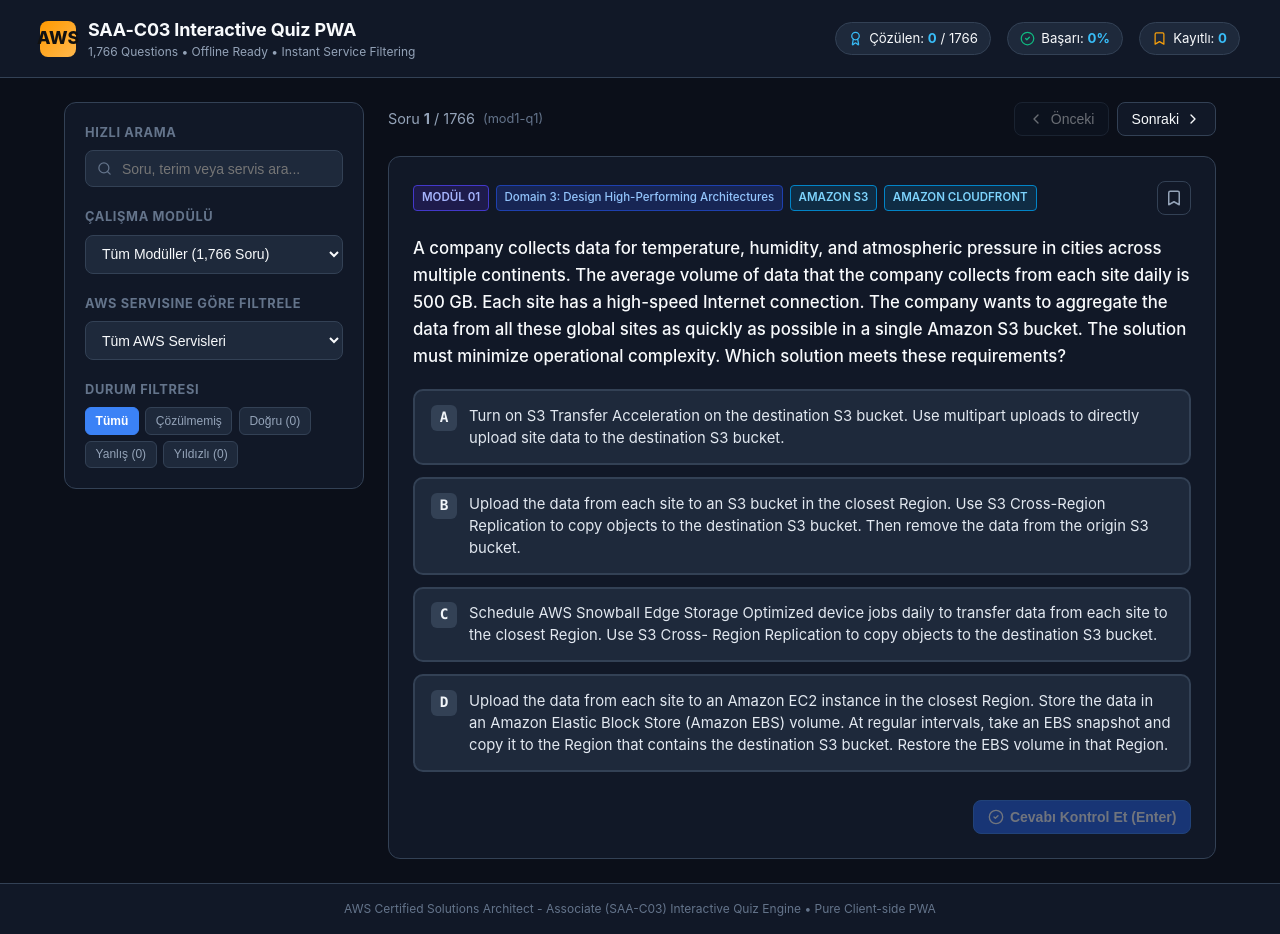
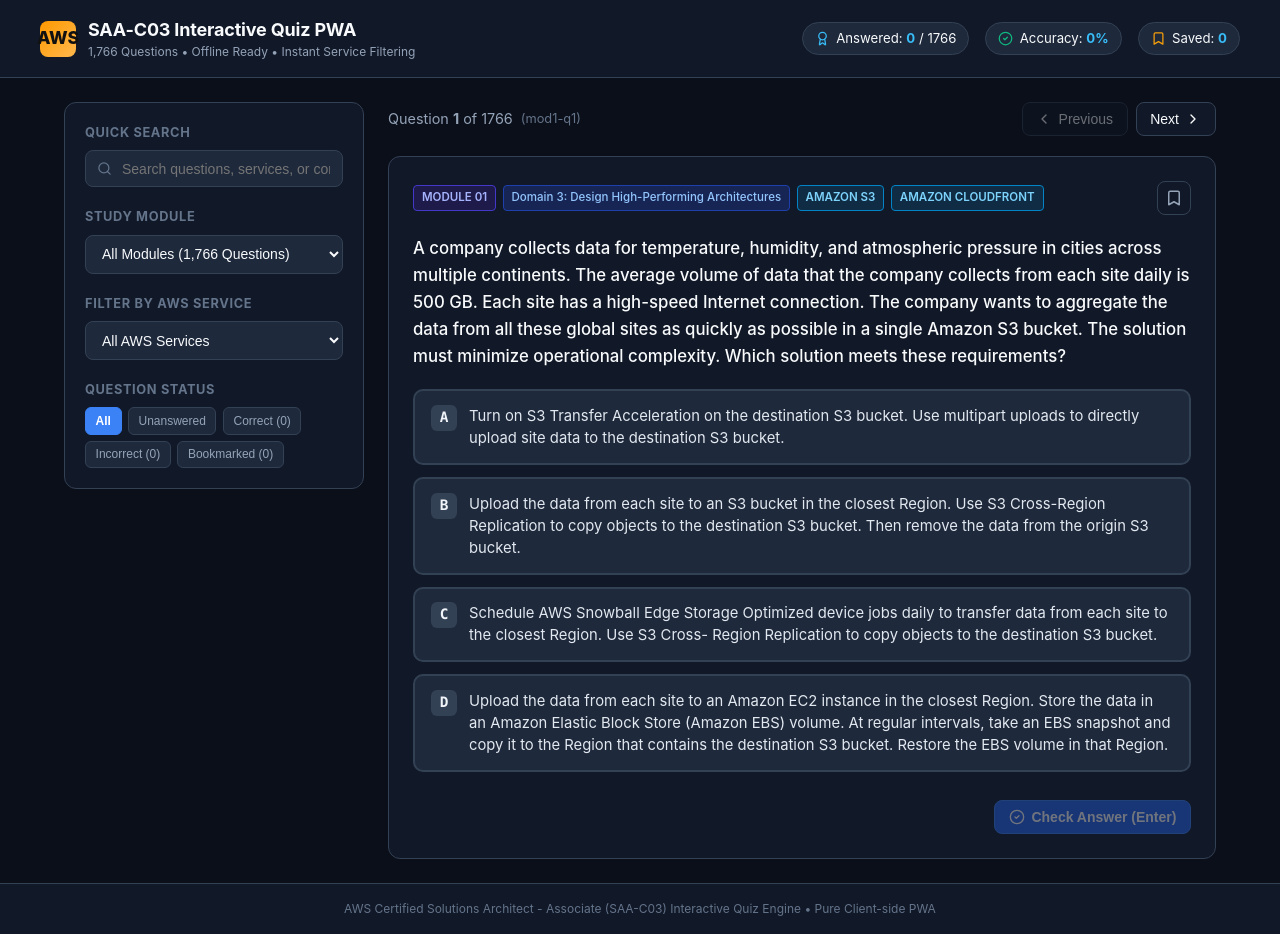
Before and after one commit to AtaCanYmc/AWS-SAA-C03-Study-Notes, a React (Vite) app in the folder web/: page / in a window 1280 px wide. Built offline with nearby package versions, Linux system fonts and the light colour scheme.

Commit message:
docs: localize GitHub templates, documentation references, and PWA UI to English

```diff
--- a/web/src/App.tsx
+++ b/web/src/App.tsx
@@ -247,15 +247,15 @@ export const App: React.FC = () => {
           <div className="stats-bar">
             <div className="stat-pill">
               <Award size={15} color="#38bdf8" />
-              <span>Çözülen: <strong>{totalAnswered}</strong> / {questionsData.length}</span>
+              <span>Answered: <strong>{totalAnswered}</strong> / {questionsData.length}</span>
             </div>
             <div className="stat-pill">
               <CheckCircle2 size={15} color="#10b981" />
-              <span>Başarı: <strong>{accuracy}%</strong></span>
+              <span>Accuracy: <strong>{accuracy}%</strong></span>
             </div>
             <div className="stat-pill">
               <Bookmark size={15} color="#f59e0b" />
-              <span>Kayıtlı: <strong>{bookmarks.size}</strong></span>
+              <span>Saved: <strong>{bookmarks.size}</strong></span>
             </div>
           </div>
         </div>
@@ -267,13 +267,13 @@ export const App: React.FC = () => {
         <aside className="filters-sidebar">
           {/* Search */}
           <div className="filter-section">
-            <div className="filter-title">Hızlı Arama</div>
+            <div className="filter-title">Quick Search</div>
             <div className="search-input-wrapper">
               <Search size={15} className="search-icon" />
               <input
                 type="text"
                 className="search-input"
-                placeholder="Soru, terim veya servis ara..."
+                placeholder="Search questions, services, or concepts..."
                 value={searchQuery}
                 onChange={e => setSearchQuery(e.target.value)}
               />
@@ -282,28 +282,28 @@ export const App: React.FC = () => {
 
           {/* Module Selector */}
           <div className="filter-section">
-            <div className="filter-title">Çalışma Modülü</div>
+            <div className="filter-title">Study Module</div>
             <select
               className="select-filter"
               value={selectedModule}
               onChange={e => setSelectedModule(e.target.value)}
             >
-              <option value="all">Tüm Modüller (1,766 Soru)</option>
-              <option value="01">Modül 01: Senaryo Analizleri (684 Q)</option>
-              <option value="02">Modül 02: Kapsamlı Soru Bankası (1019 Q)</option>
-              <option value="03">Modül 03: Türkçe Detaylı Açıklamalar (63 Q)</option>
+              <option value="all">All Modules (1,766 Questions)</option>
+              <option value="01">Module 01: Architectural Scenarios (684 Q)</option>
+              <option value="02">Module 02: Comprehensive Bank (1,019 Q)</option>
+              <option value="03">Module 03: Annotated Practice (63 Q)</option>
             </select>
           </div>
 
           {/* AWS Service Filter */}
           <div className="filter-section">
-            <div className="filter-title">AWS Servisine Göre Filtrele</div>
+            <div className="filter-title">Filter by AWS Service</div>
             <select
               className="select-filter"
               value={selectedService}
               onChange={e => setSelectedService(e.target.value)}
             >
-              <option value="all">Tüm AWS Servisleri</option>
+              <option value="all">All AWS Services</option>
               {availableServices.map(svc => (
                 <option key={svc} value={svc}>{svc}</option>
               ))}
@@ -312,37 +312,37 @@ export const App: React.FC = () => {
 
           {/* Status Filter */}
           <div className="filter-section">
-            <div className="filter-title">Durum Filtresi</div>
+            <div className="filter-title">Question Status</div>
             <div className="pill-group">
               <button
                 className={`pill-btn ${filterStatus === 'all' ? 'active' : ''}`}
                 onClick={() => setFilterStatus('all')}
               >
-                Tümü
+                All
               </button>
               <button
                 className={`pill-btn ${filterStatus === 'unanswered' ? 'active' : ''}`}
                 onClick={() => setFilterStatus('unanswered')}
               >
-                Çözülmemiş
+                Unanswered
               </button>
               <button
                 className={`pill-btn ${filterStatus === 'correct' ? 'active' : ''}`}
                 onClick={() => setFilterStatus('correct')}
               >
-                Doğru ({correctCount})
+                Correct ({correctCount})
               </button>
               <button
                 className={`pill-btn ${filterStatus === 'incorrect' ? 'active' : ''}`}
                 onClick={() => setFilterStatus('incorrect')}
               >
-                Yanlış ({totalAnswered - correctCount})
+                Incorrect ({totalAnswered - correctCount})
               </button>
               <button
                 className={`pill-btn ${filterStatus === 'bookmarked' ? 'active' : ''}`}
                 onClick={() => setFilterStatus('bookmarked')}
               >
-                Yıldızlı ({bookmarks.size})
+                Bookmarked ({bookmarks.size})
               </button>
             </div>
           </div>
@@ -353,9 +353,9 @@ export const App: React.FC = () => {
           {filteredQuestions.length === 0 ? (
             <div className="question-card" style={{ textAlign: 'center', padding: '3rem' }}>
               <Layers size={40} color="#64748b" style={{ margin: '0 auto 1rem' }} />
-              <h3>Arama kriterine uygun soru bulunamadı</h3>
+              <h3>No matching questions found</h3>
               <p style={{ color: 'var(--text-muted)', marginTop: '0.5rem' }}>
-                Filtreleri sıfırlayarak tüm soruları yeniden görüntüleyebilirsiniz.
+                Try resetting or broadening your search criteria.
               </p>
               <button
                 className="action-btn primary-btn"
@@ -367,7 +367,7 @@ export const App: React.FC = () => {
                   setFilterStatus('all');
                 }}
               >
-                <RotateCcw size={16} /> Filtreleri Sıfırla
+                <RotateCcw size={16} /> Reset Filters
               </button>
             </div>
           ) : currentQ ? (
@@ -376,7 +376,7 @@ export const App: React.FC = () => {
               <div className="quiz-header-bar">
                 <div style={{ display: 'flex', alignItems: 'center', gap: '0.5rem' }}>
                   <span style={{ fontSize: '0.9rem', color: 'var(--text-muted)' }}>
-                    Soru <strong>{currentIndex + 1}</strong> / {filteredQuestions.length}
+                    Question <strong>{currentIndex + 1}</strong> of {filteredQuestions.length}
                   </span>
                   <span style={{ fontSize: '0.8rem', color: 'var(--text-dim)' }}>
                     ({currentQ.id})
@@ -388,17 +388,17 @@ export const App: React.FC = () => {
                     className="action-btn"
                     disabled={currentIndex === 0}
                     onClick={() => setCurrentIndex(i => i - 1)}
-                    title="Önceki Soru (Sol Ok)"
+                    title="Previous Question (Left Arrow)"
                   >
-                    <ChevronLeft size={16} /> Önceki
+                    <ChevronLeft size={16} /> Previous
                   </button>
                   <button
                     className="action-btn"
                     disabled={currentIndex === filteredQuestions.length - 1}
                     onClick={() => setCurrentIndex(i => i + 1)}
-                    title="Sonraki Soru (Sağ Ok)"
+                    title="Next Question (Right Arrow)"
                   >
-                    Sonraki <ChevronRight size={16} />
+                    Next <ChevronRight size={16} />
                   </button>
                 </div>
               </div>
@@ -407,7 +407,7 @@ export const App: React.FC = () => {
               <div className="question-card">
                 <div className="question-meta">
                   <div style={{ display: 'flex', gap: '0.4rem', flexWrap: 'wrap', alignItems: 'center' }}>
-                    <span className="badge-tag">Modül {currentQ.module}</span>
+                    <span className="badge-tag">Module {currentQ.module}</span>
                     <span className="badge-domain">{currentQ.domain}</span>
                     {currentQ.services.map(svc => (
                       <span key={svc} className="badge-tag" style={{ background: '#0f2c44', borderColor: '#0284c7', color: '#7dd3fc' }}>
@@ -420,7 +420,7 @@ export const App: React.FC = () => {
                     <button
                       className={`icon-btn ${bookmarks.has(currentQ.id) ? 'bookmarked' : ''}`}
                       onClick={() => toggleBookmark(currentQ.id)}
-                      title={bookmarks.has(currentQ.id) ? 'Yıldızı Kaldır' : 'Yıldızla / Kaydet'}
+                      title={bookmarks.has(currentQ.id) ? 'Remove Bookmark' : 'Bookmark Question'}
                     >
                       {bookmarks.has(currentQ.id) ? <BookmarkCheck size={18} /> : <Bookmark size={18} />}
                     </button>
@@ -428,7 +428,7 @@ export const App: React.FC = () => {
                       <button
                         className="icon-btn"
                         onClick={handleResetCurrent}
-                        title="Bu Soruyu Sıfırla"
+                        title="Reset Question State"
                       >
                         <RotateCcw size={16} />
                       </button>
@@ -444,7 +444,7 @@ export const App: React.FC = () => {
                 {/* Multiple choice alert */}
                 {currentQ.correctAnswers.length > 1 && (
                   <div style={{ fontSize: '0.82rem', color: '#fbbf24', display: 'flex', alignItems: 'center', gap: '0.4rem' }}>
-                    <Sparkles size={14} /> Birden fazla seçenek işaretleyin ({currentQ.correctAnswers.length} doğru yanıt).
+                    <Sparkles size={14} /> Select multiple options ({currentQ.correctAnswers.length} correct answers).
                   </div>
                 )}
 
@@ -493,7 +493,7 @@ export const App: React.FC = () => {
                       disabled={activeSelected.length === 0}
                       onClick={handleReveal}
                     >
-                      <CheckCircle2 size={16} /> Cevabı Kontrol Et (Enter)
+                      <CheckCircle2 size={16} /> Check Answer (Enter)
                     </button>
                   ) : (
                     <button
@@ -504,7 +504,7 @@ export const App: React.FC = () => {
                         }
                       }}
                     >
-                      Sonraki Soruya Geç <ChevronRight size={16} />
+                      Next Question <ChevronRight size={16} />
                     </button>
                   )}
                 </div>
@@ -514,7 +514,7 @@ export const App: React.FC = () => {
                   <div className="explanation-box">
                     <div className="explanation-title">
                       <BookOpen size={16} />
-                      <span>Mimari Çözüm &amp; Konu Özeti (Doğru Yanıt: {currentQ.correctAnswers.join(', ')})</span>
+                      <span>Architectural Solution &amp; Key Concepts (Correct Answer: {currentQ.correctAnswers.join(', ')})</span>
                     </div>
                     <div className="explanation-content">
                       {currentQ.explanation}
@@ -523,7 +523,7 @@ export const App: React.FC = () => {
                     {currentQ.officialDocs.length > 0 && (
                       <div className="doc-links">
                         <strong style={{ fontSize: '0.75rem', color: 'var(--text-dim)', textTransform: 'uppercase' }}>
-                          Resmi AWS Dokümantasyonu:
+                          Official AWS Documentation:
                         </strong>
                         {currentQ.officialDocs.map(url => (
                           <a
```
Also changed, not shown: 1 other file (tests, documents, lock files or other folders).
